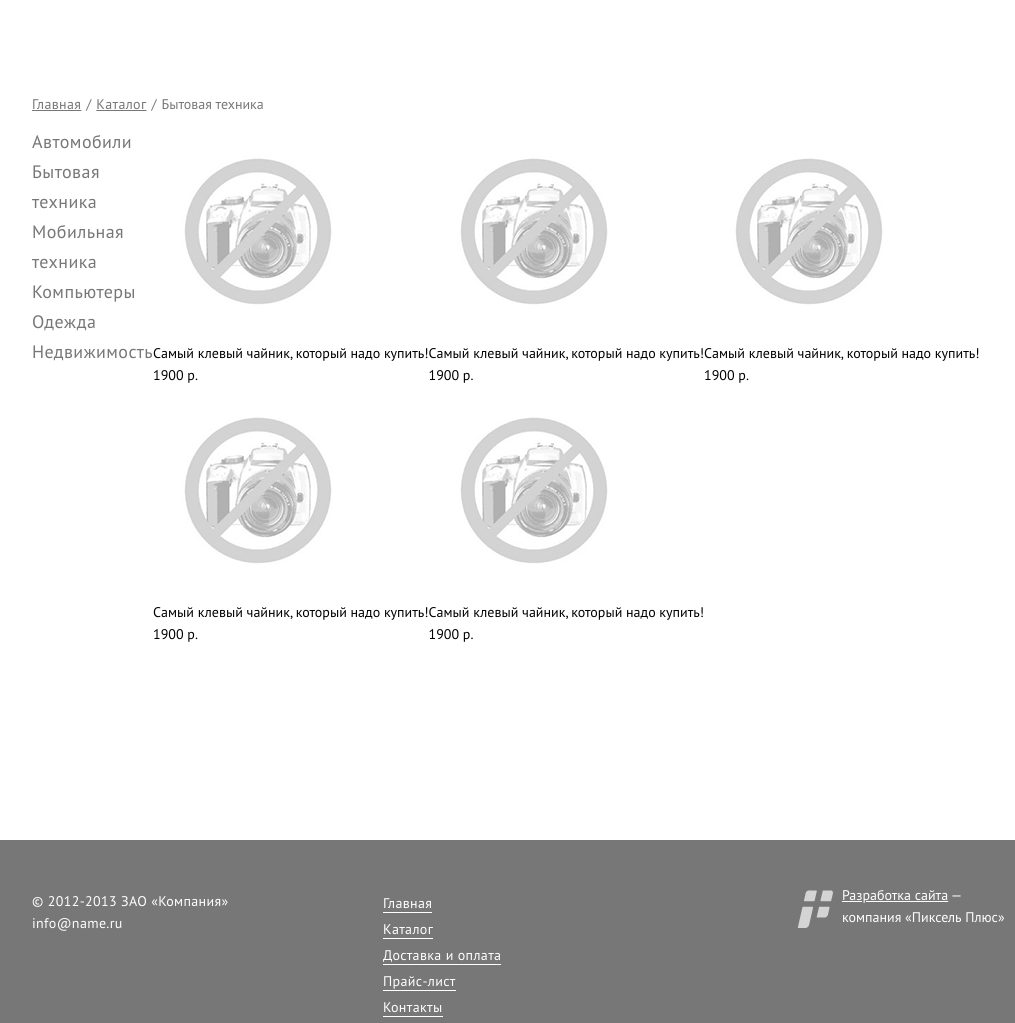
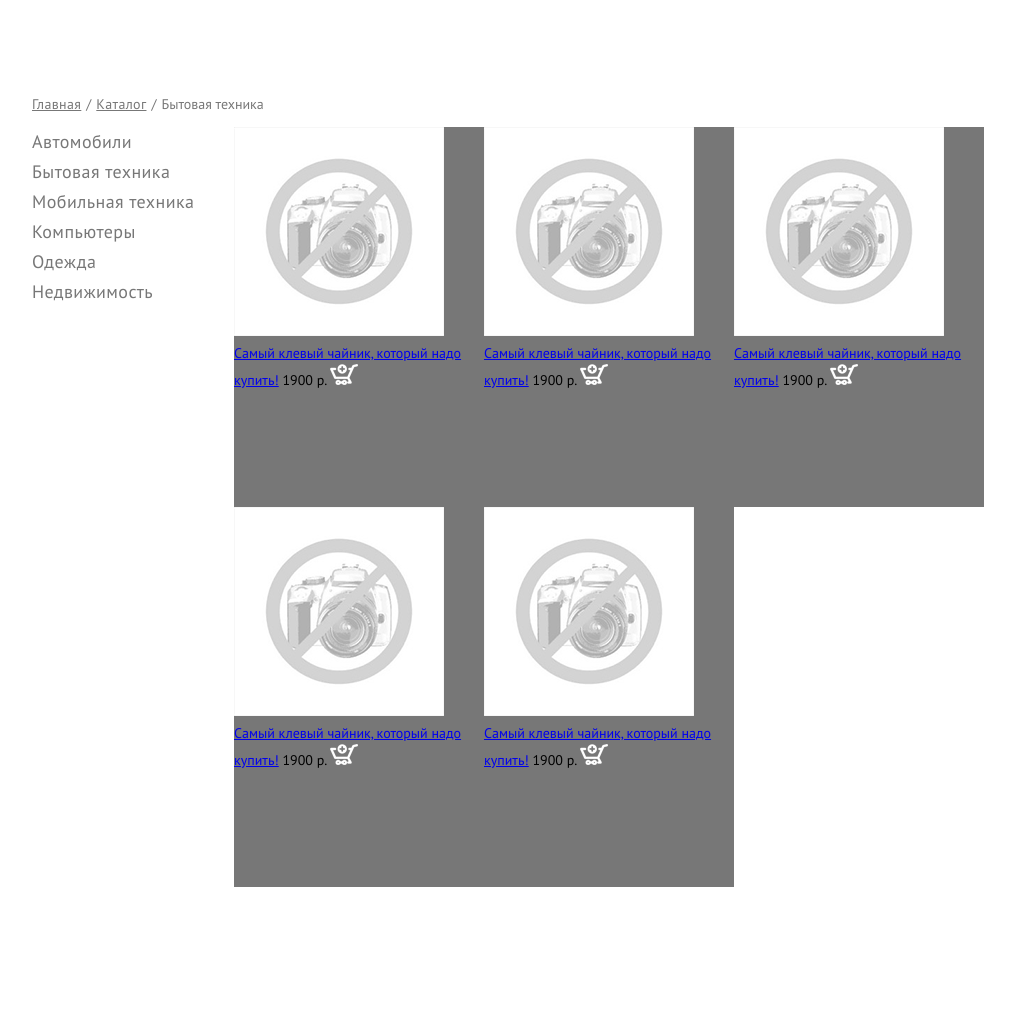
Before and after one commit to ever-c0de/template_2, a website: page index.html in a window 1280 px wide. Shown: the part 620-1643 px from the top of the page, without its empty margins (118-1133 px from the left). Drawn offline with nearby package versions, Linux system fonts and the light colour scheme.

Commit message:
let's go

```diff
--- a/index.html
+++ b/index.html
@@ -84,33 +84,33 @@
         <div class="blocks__company">
           <div class="blocks__block">
             <img src="images/sell.png" alt="Sell" title="Sell">
-            <p>Самый клевый чайник, который надо купить!</p>
+            <a href="#">Самый клевый чайник, который надо купить!</a>
             <span>1900 р.</span>
-            <div class="blocks__block_icon"></div>
+            <a href="#" ><img class="blocks__block_icon" src="images/shop_icon.png" alt="Icon" title="Icon"></a>
           </div>
           <div class="blocks__block">
             <img src="images/sell.png" alt="Sell" title="Sell">
-            <p>Самый клевый чайник, который надо купить!</p>
+            <a href="#">Самый клевый чайник, который надо купить!</a>
             <span>1900 р.</span>
-            <div class="blocks__block_icon"></div>
+            <a href="#" ><img class="blocks__block_icon" src="images/shop_icon.png" alt="Icon" title="Icon"></a>
           </div>
           <div class="blocks__block">
             <img src="images/sell.png" alt="Sell" title="Sell">
-            <p>Самый клевый чайник, который надо купить!</p>
+            <a href="#">Самый клевый чайник, который надо купить!</a>
             <span>1900 р.</span>
-            <div class="blocks__block_icon"></div>
+            <a href="#" ><img class="blocks__block_icon" src="images/shop_icon.png" alt="Icon" title="Icon"></a>
           </div>
           <div class="blocks__block">
             <img src="images/sell.png" alt="Sell" title="Sell">
-            <p>Самый клевый чайник, который надо купить!</p>
+            <a href="#">Самый клевый чайник, который надо купить!</a>
             <span>1900 р.</span>
-            <div class="blocks__block_icon"></div>
+            <a href="#" ><img class="blocks__block_icon" src="images/shop_icon.png" alt="Icon" title="Icon"></a>
           </div>
           <div class="blocks__block">
             <img src="images/sell.png" alt="Sell" title="Sell">
-            <p>Самый клевый чайник, который надо купить!</p>
+            <a href="#">Самый клевый чайник, который надо купить!</a>
             <span>1900 р.</span>
-            <div class="blocks__block_icon"></div>
+            <a href="#" ><img class="blocks__block_icon" src="images/shop_icon.png" alt="Icon" title="Icon"></a>
           </div>
         </div>
       </div>
--- a/scss/style.scss
+++ b/scss/style.scss
@@ -353,7 +353,8 @@ body {
         &_content{
             width: 100%;
             .items {
-
+                margin-right: 22px;
+                width: 180px;
                 .tehnika:hover{
                     .list{
                         position: relative;
@@ -416,11 +417,6 @@ body {
                 }
             }
         }
-
-        .archive {
-            color: #ffffff;
-            float: right;
-        }
     }
     &__company {
         margin-left: auto;
@@ -428,7 +424,13 @@ body {
         flex-flow: row wrap;
         justify-content: flex-start;
 
-        &__block{
+    }
+
+}
+
+.blocks__block{
+
+
     &:nth-child(3n+1), &:first-child {
         margin-left: 0;
       }
@@ -441,9 +443,10 @@ body {
     height: 209px;
     }
 
+    .blocks__block_icon{
+        width: 28px;
+        height: 21px;
     }
-    }
-
 }
 
 .footer {
```
Also changed, not shown: css/style.css, images/shop_icon.png (added). Lines whose indentation alone changed are shown as unchanged.
